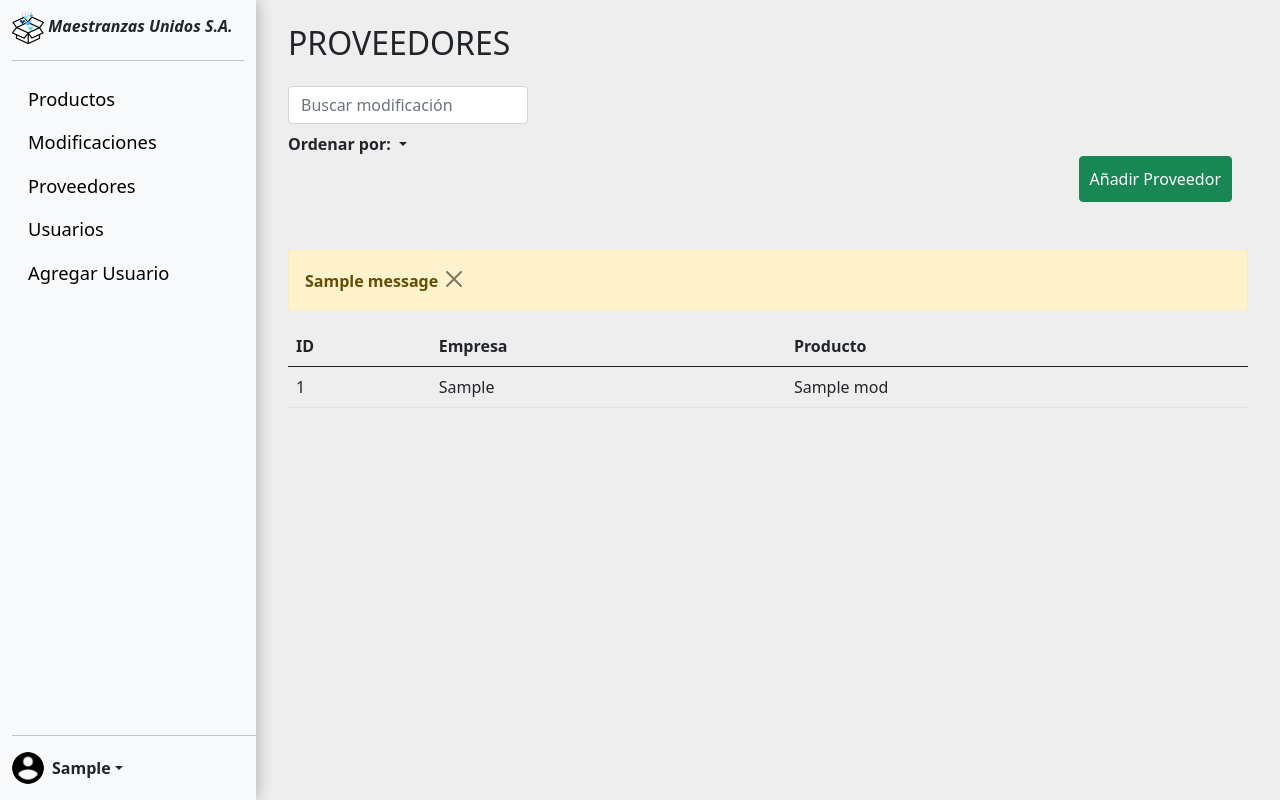
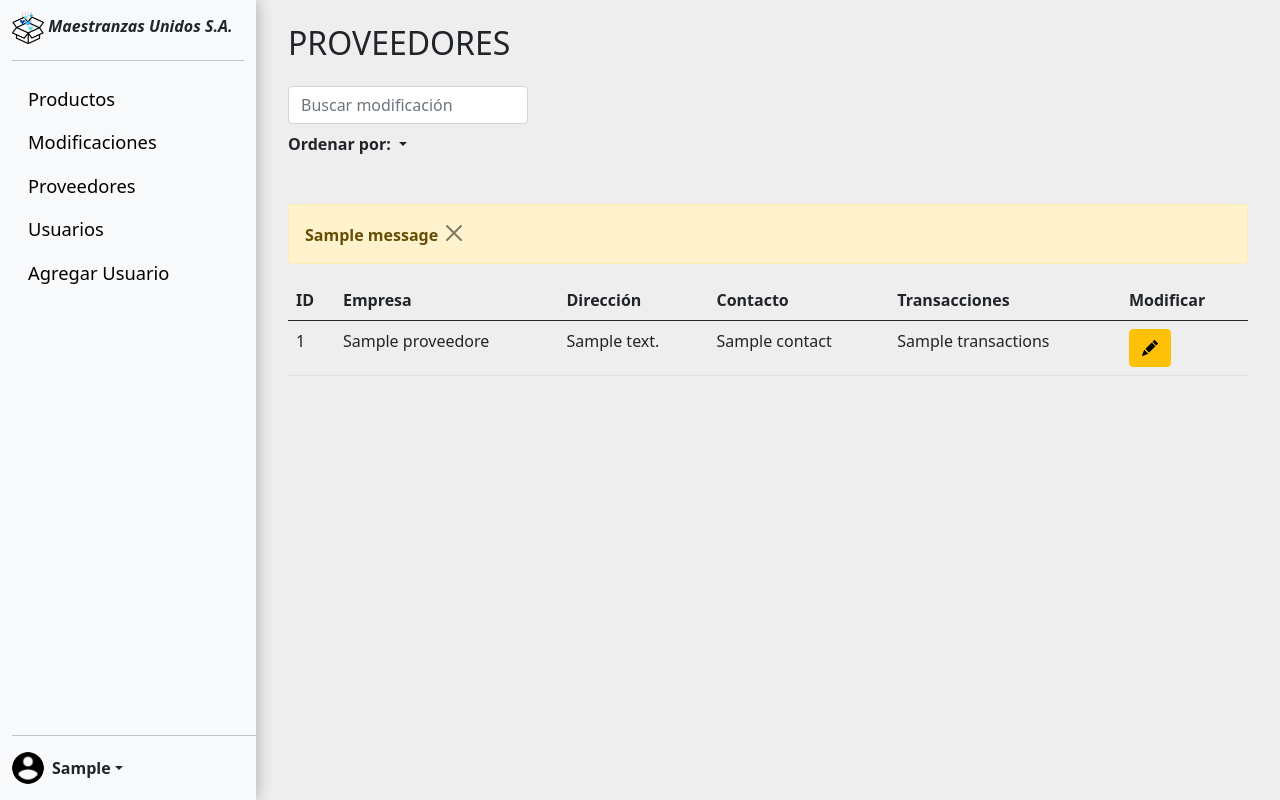
Before and after one commit to svrtxn/Maestranzas, a Flask app: template src/templates/supplier.html in a window 1280 px wide. Run offline with Flask 3, Linux system fonts and the light colour scheme; the visitor is signed in with stand-in values (Sample User, id 1); tables that the repository leaves empty or names only in its code hold one stand-in row (values such as "Sample post"); the template is opened without the code that fills it: most values are stand-ins (such as "Sample title", 1, 10 or a date in 2020); one stand-in notice (Sample message) is shown; parts of the project's set-up code (start-up, migrations or seed data) failed here and were passed over; some libraries are stand-ins or nearby versions.

Commit message:
Actualizacion supplier.html

```diff
--- a/src/templates/supplier.html
+++ b/src/templates/supplier.html
@@ -1,6 +1,6 @@
 {% extends 'layouts/base-user.html' %}
 
-{% block title %}Modificaciones{% endblock %}
+{% block title %}Proveedores{% endblock %}
 
 {% block customCSS %}
 <link rel="stylesheet" href="{{ url_for('static', filename='css/general.css') }}">
@@ -24,17 +24,15 @@
             </a>
             <ul class="dropdown-menu text-small shadow" aria-labelledby="dropdownProduct2">
                 <li><a class="dropdown-item" href="{{ url_for('show_supplier', sort_by='id') }}">ID</a></li>
-                <li><a class="dropdown-item" href="{{ url_for('show_supplier', sort_by='nro_serie') }}">N° serie</a></li>
-                <li><a class="dropdown-item" href="{{ url_for('show_supplier', sort_by='producto') }}">Producto</a></li>
-                <li><a class="dropdown-item" href="{{ url_for('show_supplier', sort_by='first_name') }}">Responsable</a></li>
-                <li><a class="dropdown-item" href="{{ url_for('show_supplier', sort_by='fecha') }}">Fecha y Hora</a></li>
+                <li><a class="dropdown-item" href="{{ url_for('show_supplier', sort_by='nombre') }}">Proveedor</a></li>
+                <li><a class="dropdown-item" href="{{ url_for('show_supplier', sort_by='direccion') }}">Dirección</a></li>
+                <li><a class="dropdown-item" href="{{ url_for('show_supplier', sort_by='transacciones') }}">Transacciones</a></li>
             </ul>
         </div>
     </header>
-
-    {% if g.user and g.user['role_id'] == 1 %}
+    {% if g.user and g.user['role_id'] == 2 %}
         <div class="btn-agregar-p">
-            <button type="button" class="btn btn-success" id="btn-agregar" data-bs-toggle="modal" data-bs-target="#addProvModal">
+            <button type="button" class="btn btn-success" id="btn-agregar" data-bs-toggle="modal" data-bs-target="#addSupplierModal">
                 Añadir Proveedor
             </button>
         </div>
@@ -42,8 +40,8 @@
 
         <div class="table-responsive mt-4">
         {% if proveedores %}
-        {% if g.user and g.user['role_id'] == 1  %}
-                {% with messages = get_flashed_messages() %}
+        {% if g.user and g.user['role_id'] == 1 or g.user and g.user['role_id'] == 2 %}
+            {% with messages = get_flashed_messages() %}
                 {% if messages %}
                 <br>
                     {% for message in messages %}
@@ -53,22 +51,83 @@
                         </div>
                     {% endfor %}
                 {% endif %}
-                {% endwith %}
-            {% endif %}
+            {% endwith %}
+        {% endif %}
         <table class="table" id="proveedor-table">
             <thead>
                 <tr>
                     <th>ID</th>
                     <th>Empresa</th>
-                    <th>Producto</th>
+                    <th>Dirección</th>
+                    <th>Contacto</th>
+                    <th>Transacciones</th>
+                    {% if g.user and g.user['role_id'] == 2 or g.user and g.user['role_id'] == 1  %}
+                    <th>Modificar</th>
+                    {% endif %}
                 </tr>
             </thead>
             <tbody>
                 {% for p in proveedores %}
                 <tr>
-                    <td>{{ mod.id }}</td>
-                    <td>{{ mod.nro_serie }}</td>
-                    <td>{{ mod.producto_nombre }}</td>
+                    <td>{{ p.supp_id }}</td>
+                    <td>{{ p.supp_name }}</td>
+                    <td>{{ p.address }}</td>
+                    <td>{{ p.contact }}</td>
+                    <td>{{ p.transactions }}</td>
+                    {% if g.user and g.user['role_id'] == 2 or g.user and g.user['role_id'] == 1 %}
+                    <td>
+                        <button type="button" class="btn btn-warning" data-bs-toggle="modal"
+                            data-bs-target="#editSupplier{{ p.supp_id }}">
+                            <i class="bi bi-pencil-fill"></i>
+                        </button>
+                    <!-- MODAL EDICION/MODIFICACION PROVEEDORES-->
+                    <div class="modal fade" id="editSupplier{{ p.supp_id }}" tabindex="-1"
+                    aria-labelledby="exampleModalLabel" aria-hidden="true">
+                    <div class="modal-dialog">
+                        <div class="modal-content">
+                            <div class="modal-header">
+                                <h5 class="modal-title" id="exampleModalLabel">Editar Producto</h5>
+                                <button type="button" class="btn-close" data-bs-dismiss="modal"
+                                    aria-label="Close"></button>
+                            </div>
+                            <div class="modal-body">
+                                <form action="/edit_supplier/{{ p.supp_id }}" method="POST">
+                                    <div class="row mb-3">
+                                        <div class="col-md-6">
+                                            <label for="editName{{ p.supp_id }}" class="form-label">Nombre:</label>
+                                            <input type="text" class="form-control" id="editName{{ p.supp_id }}" name="editName"
+                                            value="{{ p.supp_name }}"required>
+                                        </div>
+                                        <div class="col-md-6">
+                                            <label for="editAddress{{ p.supp_id }}" class="form-label">Dirección:</label>
+                                            <input type="text" class="form-control" id="editAddress{{ p.supp_id }}" name="editAddress"
+                                            value="{{ p.address }}" required>
+                                        </div>
+                                    </div>
+                                    <div class="row mb-3">
+                                        <div class="col-md-6">
+                                            <label for="editContact{{ p.supp_id}}" class="form-label">Contacto:</label>
+                                            <input type="text" class="form-control" id="editContact{{ p.supp_id }}" name="editContact"
+                                            value="{{ p.contact }}" required>
+                                        </div>
+                                    </div>
+                                    <div class="row mb-3">
+                                        <div class="col-md-6">
+                                            <label for="editTransaction{{ p.supp_id }}" class="form-label">Transacciones:</label>
+                                            <input type="text" class="form-control" id="editTransaction{{ p.supp_id }}" name="editTransaction"
+                                            value="{{ p.transactions }}" required>
+                                        </div>
+                                    </div>
+                                        <button type="submit" class="btn btn-primary">Guardar Cambios</button>
+                                        <button type="button" class="btn btn-secondary" data-bs-dismiss="modal">Cancelar</button>
+                                </form>
+                            </div>
+                        </div>
+                    </div>
+                </div>
+            </td>
+            {% endif %}
+
                 </tr>
                 {% endfor %}
             </tbody>
@@ -78,7 +137,7 @@
         {% endif %}
     </div>
     <!--MODAL AGREGAR PROVEEDOR-->
-    <div class="modal fade" id="addProvModal" tabindex="-1"aria-labelledby="exampleModalLabel2" aria-hidden="true">
+    <div class="modal fade" id="addSupplierModal" tabindex="-1"aria-labelledby="exampleModalLabel2" aria-hidden="true">
         <div class="modal-dialog">
             <div class="modal-content">
                 <div class="modal-header">
@@ -89,12 +148,22 @@
                     <form action="/agregar_proveedor" method="POST">
                         <div class="row mb-3">
                             <div class="col-md-6">
-                                <label for="addNombre" class="form-label">Nombre empresa:</label>
-                                <input type="text" class="form-control" id="addNombre" name="addNombre" required>
+                                <label for="addName" class="form-label">Nombre Empresa:</label>
+                                <input type="text" class="form-control" id="addName" name="addName" required>
                             </div>
                             <div class="col-md-6">
-                                <label for="addDescripcion" class="form-label">Descripcion:</label>
-                                <input type="text" class="form-control" id="addDescripcion" name="addDescripcion" required>
+                                <label for="addDesc" class="form-label">Dirección:</label>
+                                <input type="text" class="form-control" id="addDesc" name="addDesc" required>
+                            </div>
+                        </div>
+                        <div class="row mb-3">
+                            <div class="col-md-6">
+                                <label for="addContact" class="form-label">Contacto:</label>
+                                <input type="text" class="form-control" id="addContact" name="addContact" required>
+                            </div>
+                            <div class="col-md-6">
+                                <label for="addTransaction" class="form-label">Transacciones:</label>
+                                <input type="text" class="form-control" id="addTransaction" name="addTransaction" required>
                             </div>
                         </div>
                         <button type="submit" class="btn btn-primary">Guardar Cambios</button>
```
